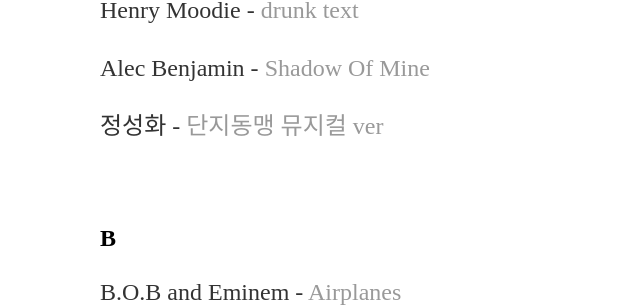
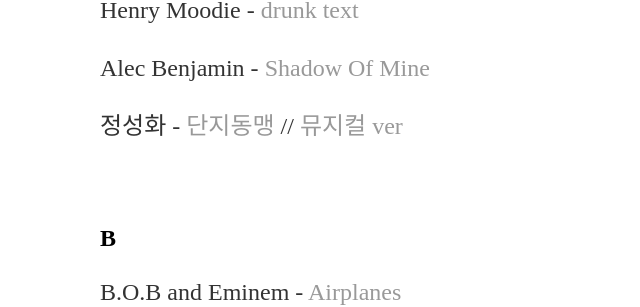
Before and after one commit to yjkweon24/yjkweon24.github.io, a Jekyll site: the page built from _posts/2018-10-23-songs-that-i-love.md, in a window 1280 px wide and 900 px high, scrolled down 3595 px. Shown: the part 147-454 px from the top of the window, without its empty margins (92-732 px from the left). Built offline with Jekyll 4.4.1, drawn with Linux system fonts in a browser that asks for light colours.

```diff
--- a/_posts/2018-10-23-songs-that-i-love.md
+++ b/_posts/2018-10-23-songs-that-i-love.md
@@ -123,7 +123,7 @@ Henry Moodie - [drunk text](https://www.youtube.com/watch?v=OqEc_169ywY)
 
 Alec Benjamin - [Shadow Of Mine](https://www.youtube.com/watch?v=g5T2tu3Yky4)
 
-정성화 - [단지동맹](https://www.youtube.com/watch?v=ARPETSFAfFI) [뮤지컬 ver](https://www.youtube.com/watch?v=OaQYC0sDVg8)
+정성화 - [단지동맹](https://www.youtube.com/watch?v=ARPETSFAfFI) // [뮤지컬 ver](https://www.youtube.com/watch?v=OaQYC0sDVg8)
 
 <br>
 
```
